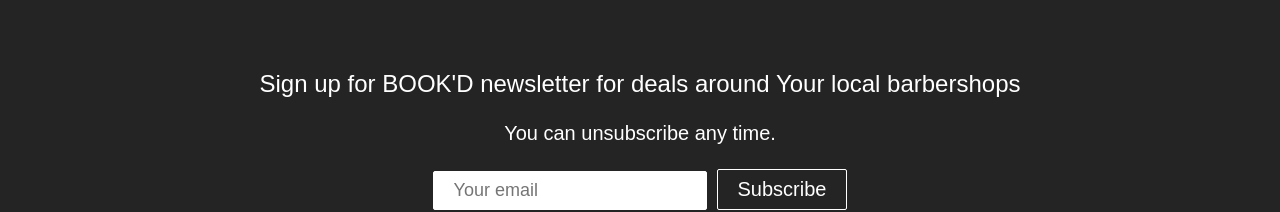
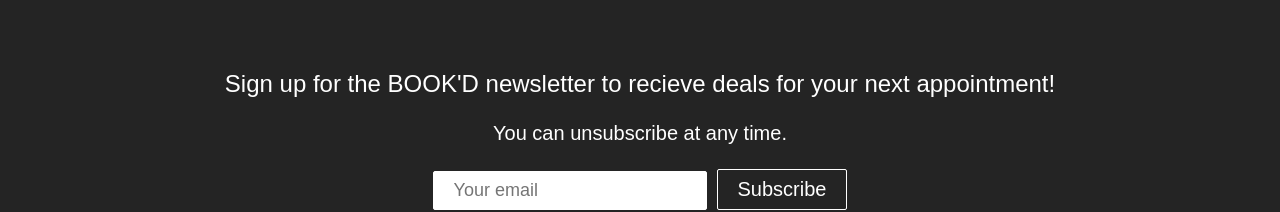
Before and after one commit to Estuardo-sanchez/final-project, a React (Create React App) app: page / in a window 1280 px wide. Shown: the part 1818-2030 px from the top of the page. Built offline with nearby package versions, Linux system fonts and the light colour scheme.

Commit message:
Fix some typos and clean up of front end

```diff
--- a/src/components/Footer.jsx
+++ b/src/components/Footer.jsx
@@ -7,11 +7,10 @@
     <div className="footer-container">
       <section className="footer-subscription">
         <p className="footer-subscription-heading">
-          Sign up for BOOK'D newsletter for deals around Your
-          local barbershops
+          Sign up for the BOOK'D newsletter to recieve deals for your next appointment!
         </p>
         <p className="footer-subscription-text">
-          You can unsubscribe any time.
+          You can unsubscribe at any time.
         </p>
         <div className="input-areas">
           <form>
--- a/src/pages/ThanksPage.jsx
+++ b/src/pages/ThanksPage.jsx
@@ -9,8 +9,8 @@
       <div className="wrapper-1">
         <div className="wrapper-2">
           <h1 className='thanks-title'> BOOK'D !</h1>
-          <p>Thank you for booking through us.  </p>
-          <p>you should receive a confirmation email soon  </p>
+          <p>Thank you for booking through us 🎉  </p>
+          <p>You will receive a confirmation email shortly!  </p>
           <form action='/'>
           <button className="go-home" type='submit'>
             go home
```
